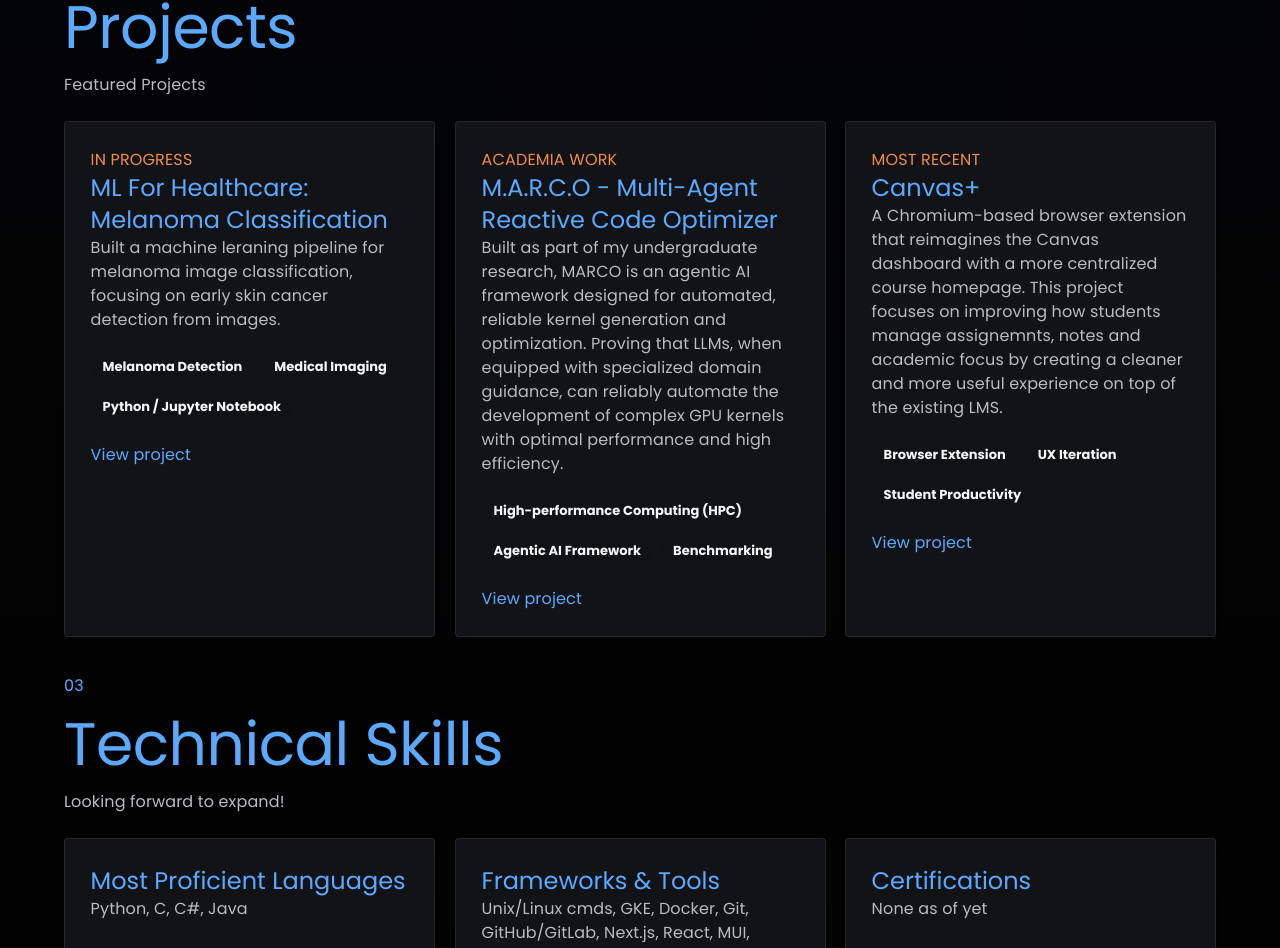
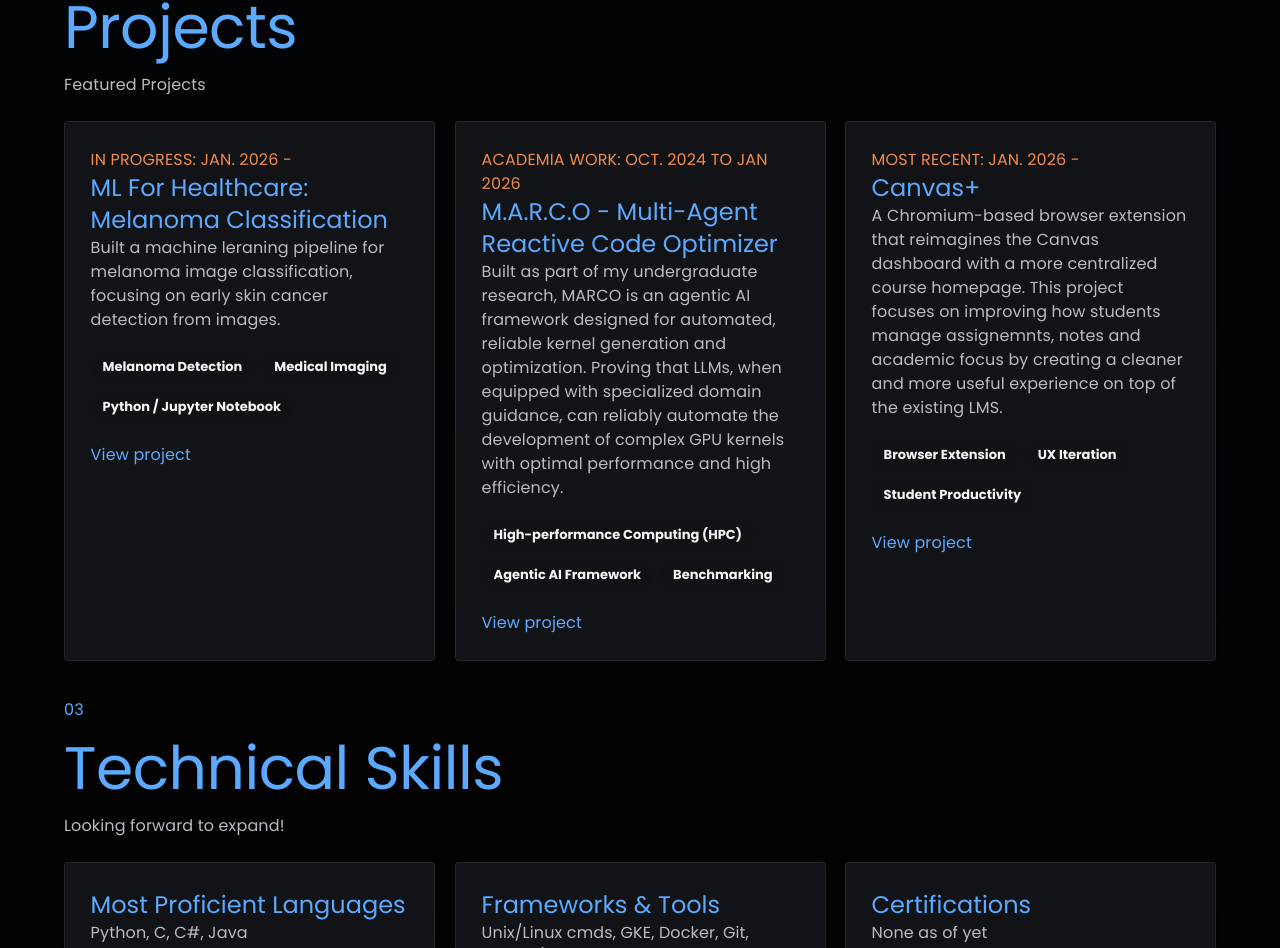
Before and after one commit to versatileisonline/portfolio, a React (Vite) app: page / in a window 1280 px wide. Shown: the part 1251-2199 px from the top of the page. Built offline with nearby package versions, Linux system fonts and the light colour scheme; some icons are missing.

Commit message:
added coloring fixes

```diff
--- a/src/App.tsx
+++ b/src/App.tsx
@@ -66,7 +66,7 @@ const contactLinks = [
 
 const projectCards = [
   {
-    eyebrow: 'IN PROGRESS',
+    eyebrow: 'In progress: Jan. 2026 -',
     title: 'ML For Healthcare: Melanoma Classification',
     href: melanoma,
     linkLabel: 'View project',
@@ -75,7 +75,7 @@ const projectCards = [
     tags: ['Melanoma Detection', 'Medical Imaging', 'Python / Jupyter Notebook'],
   },
   {
-    eyebrow: 'academia work',
+    eyebrow: 'Academia Work: Oct. 2024 to Jan 2026',
     title: 'M.A.R.C.O - Multi-Agent Reactive Code Optimizer',
     href: 'https://arxiv.org/pdf/2505.03906',
     linkLabel: 'View project',
@@ -84,7 +84,7 @@ const projectCards = [
     tags: ['High-performance Computing (HPC)', 'Agentic AI Framework', 'Benchmarking'],
   },
   {
-    eyebrow: 'Most recent',
+    eyebrow: 'Most Recent: Jan. 2026 -',
     title: 'Canvas+',
     href: 'https://github.com/versatileisonline/CanvasPlus',
     linkLabel: 'View project',
```
